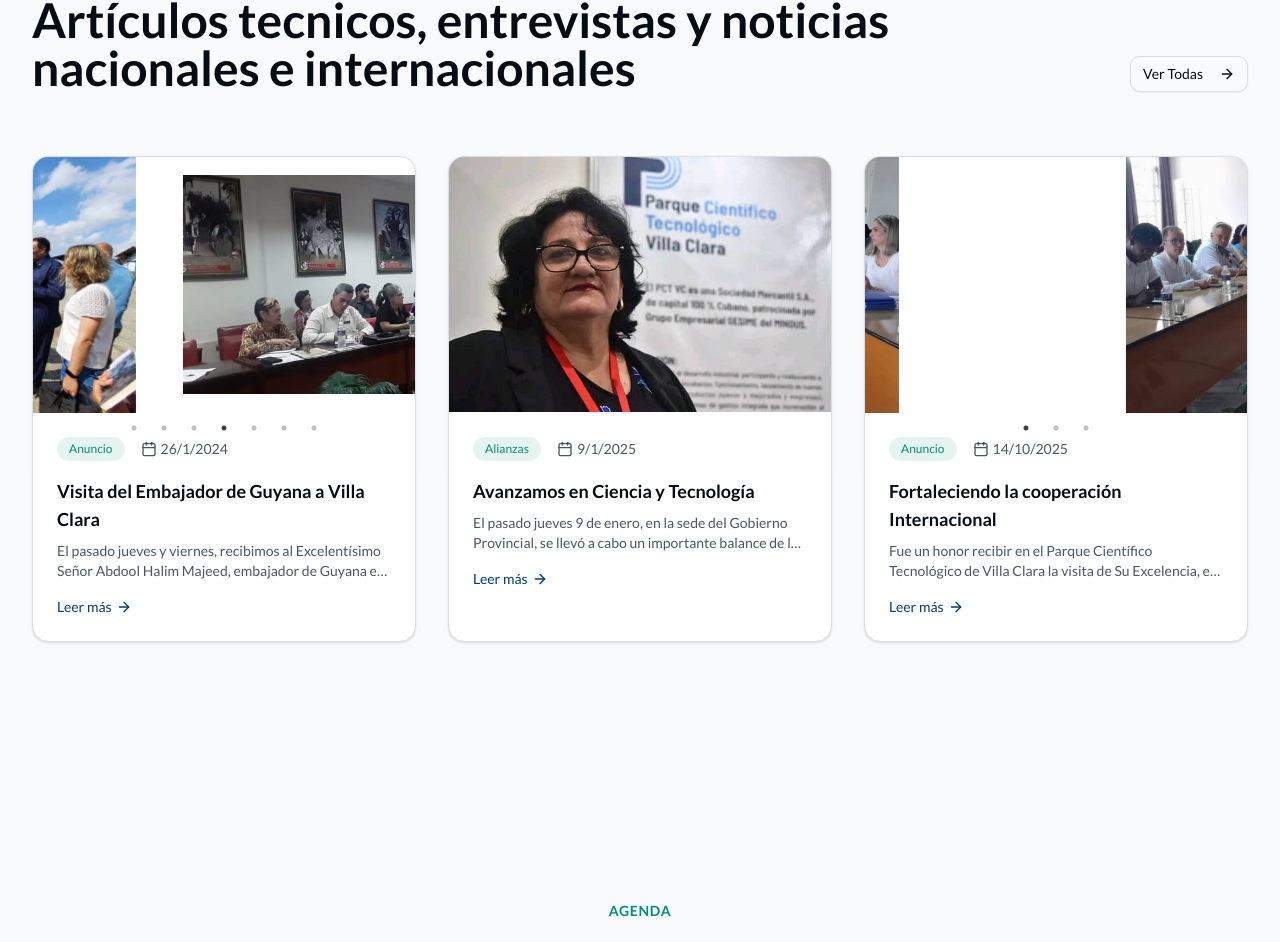
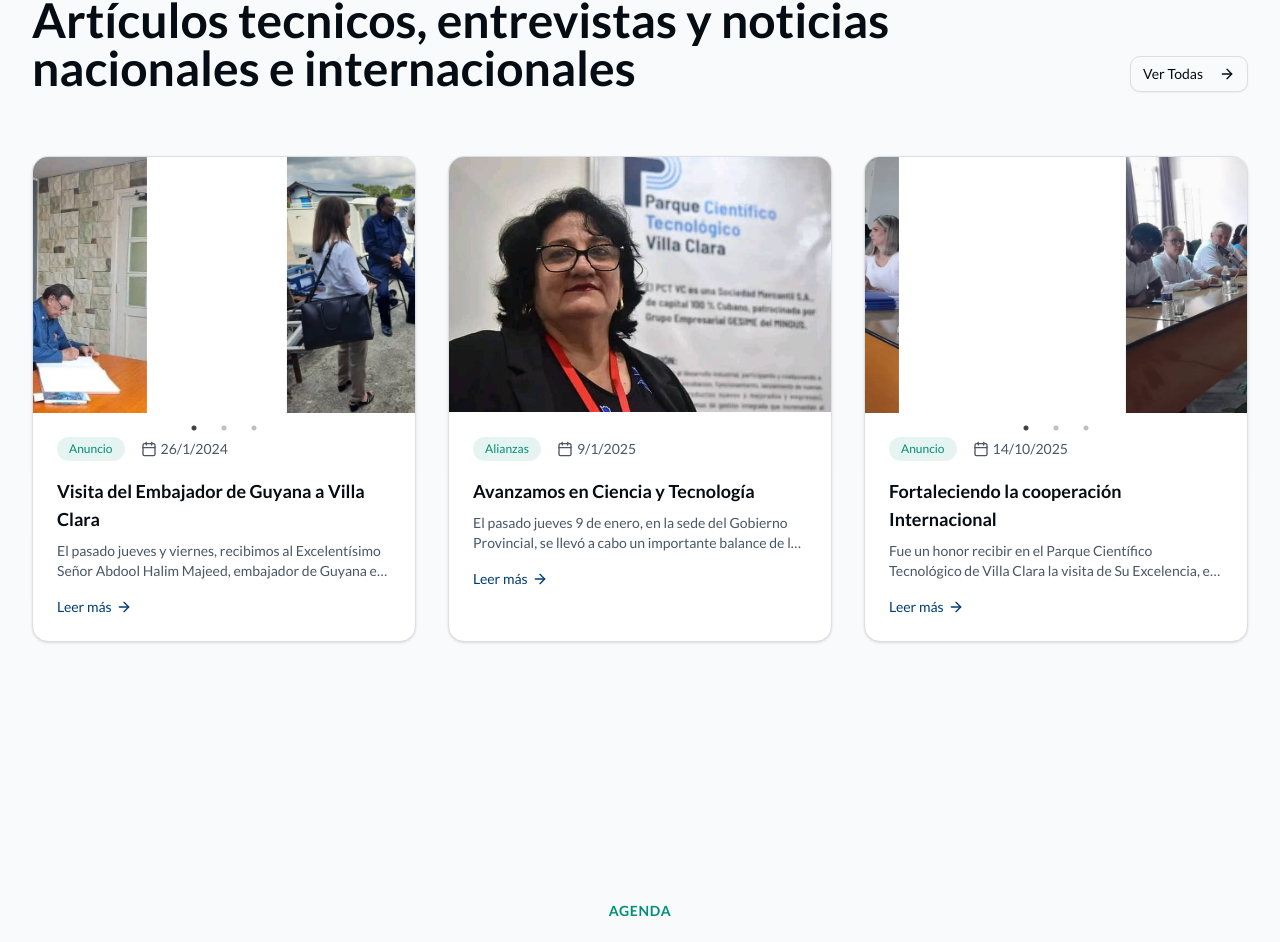
Before and after one commit to ViticoMC/pctvc, a Next.js app: page / in a window 1280 px wide. Shown: the part 3997-4939 px from the top of the page. Built offline with nearby package versions, Linux system fonts and the light colour scheme; what @usal/react would draw is missing.

Commit message:
arreglos a guyana

```diff
--- a/src/moock-data/noticias.ts
+++ b/src/moock-data/noticias.ts
@@ -12,12 +12,12 @@ export const noticias: Noticia[] = [
     categoria: "Anuncio",
     fotos: [
       "/noticias/embG1.jpg",
-      "/noticias/embG2.jpg",
-      "/noticias/embG3.jpg",
+      // "/noticias/embG2.jpg",
+      // "/noticias/embG3.jpg",
       "/noticias/embG4.jpg",
       "/noticias/embG5.jpg",
-      "/noticias/embG6.jpg",
-      "/noticias/embG7.jpg",
+      // "/noticias/embG6.jpg",
+      // "/noticias/embG7.jpg",
     ],
     enlace: [],
     multimedia: {
```
